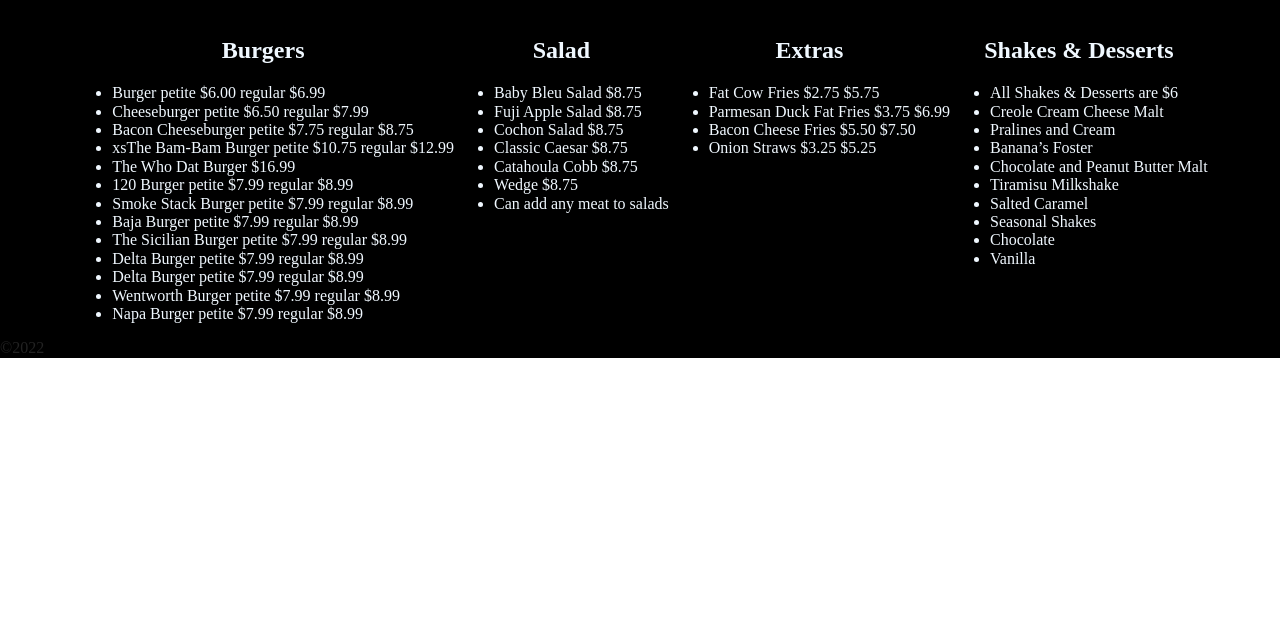
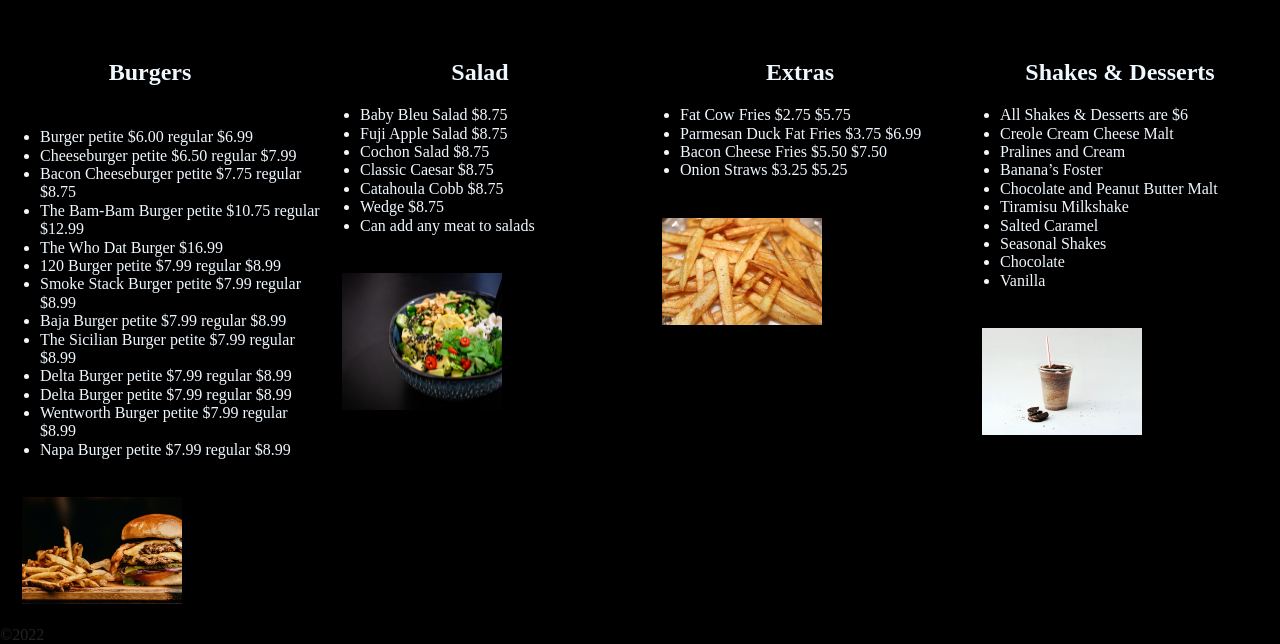
Before and after one commit to SierraBeaulieu/FatCowWebsite-Project1, a website built with Parcel: page menu.html in a window 1280 px wide. Shown: the part 262-906 px from the top of the page. Before the commit the page ends 800 px from the top, so only its background shows below. Built offline with nearby package versions, Linux system fonts and the light colour scheme.

Commit message:
added photos to. menu and fat cow logo

```diff
--- a/css/main.css
+++ b/css/main.css
@@ -361,3 +361,45 @@ justify-content:flex-end;
   font-size: 30px;
   justify-content: center;
 }
+
+.burger{
+  padding: 22px;
+  width: 100%;
+  height: auto;
+  max-width: 80%;
+}
+
+
+  background-color: #000;
+}
+.footer{
+  color: white;
+}
+
+.salad-jpg{
+  padding: 22px;
+    width: 100%;
+    height: auto;
+    max-width: 50%;
+}
+
+.burger-jpg{
+  padding: 22px;
+  width: 100%;
+  height: auto;
+  max-width: 50%;
+}
+
+.fries-jpg{
+  padding: 22px;
+  width: 100%;
+  height: auto;
+  max-width: 50%;
+}
+.milkshake-jpg{
+  padding: 22px;
+  width: 100%;
+  height: auto;
+  max-width: 50%;
+
+}
--- a/menu.html
+++ b/menu.html
@@ -59,17 +59,18 @@
   <li>Burger petite $6.00	regular $6.99</li>
   <li>Cheeseburger 	petite $6.50 	regular $7.99</li>
   <li> Bacon Cheeseburger 	petite $7.75 regular $8.75</li>
-  <li> xsThe Bam-Bam Burger 	petite $10.75 regular $12.99</li>
-  <li>  The Who Dat Burger 		$16.99 </li>
-  <li>  120 Burger 	petite $7.99	regular $8.99</li>
-  <li>  Smoke Stack Burger 	petite $7.99    regular $8.99</li>
-  <li>  Baja Burger 	petite $7.99        regular $8.99</li>
-  <li>  The Sicilian Burger 	petite $7.99  regular $8.99</li>
-  <li>  Delta Burger 		petite $7.99  regular $8.99</li>
+  <li> The Bam-Bam Burger 	petite $10.75 regular $12.99</li>
+  <li> The Who Dat Burger 		$16.99 </li>
+  <li> 120 Burger 	petite $7.99	regular $8.99</li>
+  <li> Smoke Stack Burger 	petite $7.99    regular $8.99</li>
+  <li> Baja Burger 	petite $7.99        regular $8.99</li>
+  <li> The Sicilian Burger 	petite $7.99  regular $8.99</li>
+  <li> Delta Burger 		petite $7.99  regular $8.99</li>
   <li>Delta Burger 		petite $7.99  regular $8.99 </li>
-  <li>  Wentworth Burger 		petite $7.99  regular $8.99 </li>
+  <li> Wentworth Burger 		petite $7.99  regular $8.99 </li>
   <li>Napa Burger		petite $7.99  regular $8.99</li>
 </ul>
+<img class="burger-jpg" src="img/burger.jpg" alt="This photo is of a burger that could be served at Fat Cow">
 </section>
 <section>
 <h2 class="salad">Salad</h2>
@@ -82,6 +83,7 @@
   <li>Wedge 					$8.75</li>
   <li> Can add any meat to salads</li>
 </ul>
+<img class="salad-jpg" src="img/salad.jpg" alt="This is a photo of a salad that could be ordered at fat cow.">
 </section>
 <section>
   <h2 class="extras">Extras</h2>
@@ -91,6 +93,7 @@
     <li>Bacon Cheese Fries 			$5.50      $7.50</li>
     <li>Onion Straws 				$3.25      $5.25</li>
   </ul>
+  <img class="fries-jpg" src="img/fries.jpg" alt="This is a photo of a fries that are served at fat cow.">
   </section>
   <section>
     <h2 class="desserts">Shakes & Desserts</h2>
@@ -106,15 +109,19 @@
       <li>Chocolate</li>
       <li>Vanilla</li>
     </ul>
+    <img class="milkshake-jpg" src="img/milkshake.jpg" alt="This is a photo of a milksahke from fat cow.">
     </section>
 </div>
 
 
 </main>
 
+<footer>
+&copy;2022
+</footer>
+
 </body>
-&copy;2022
-</body>
+
 </div>
 
 
```
Also changed, not shown: index.html (+1 -0 lines), reviews.html (+2 -2 lines), img/fc_logo_home.jpg (added), 2 other files.
